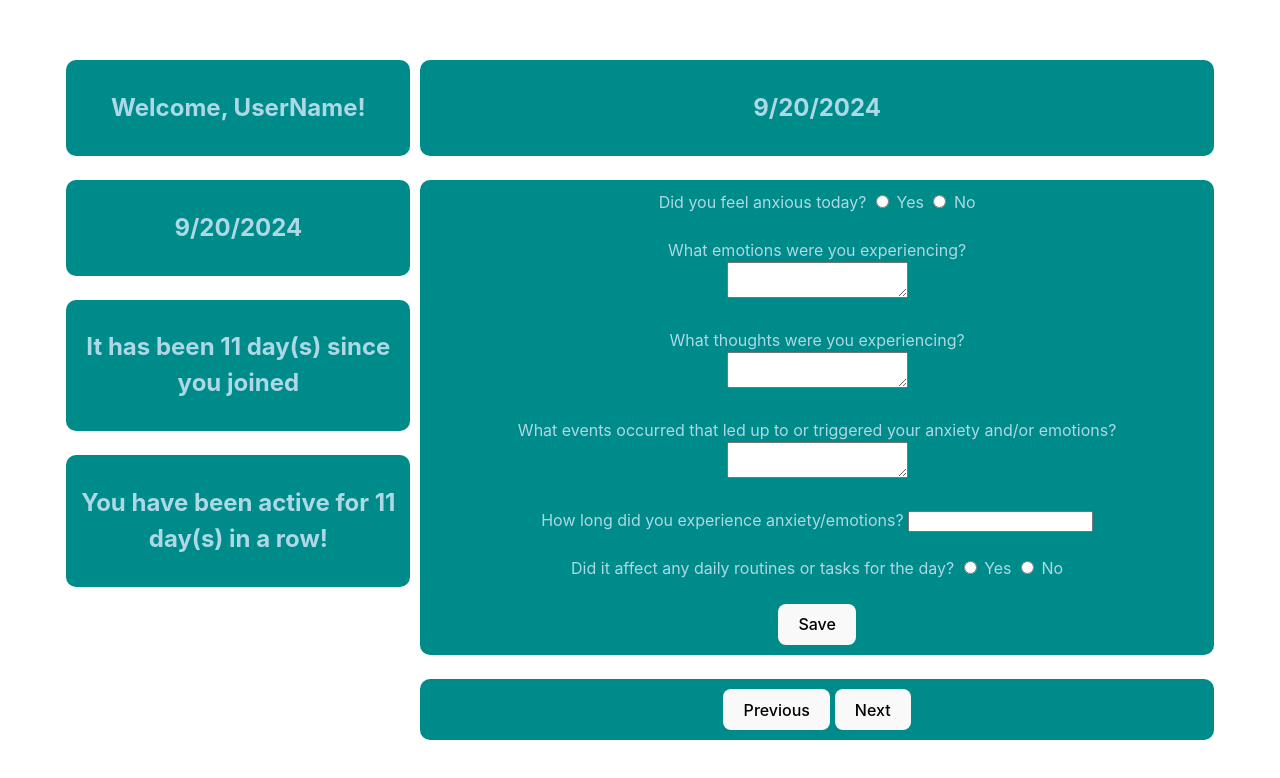
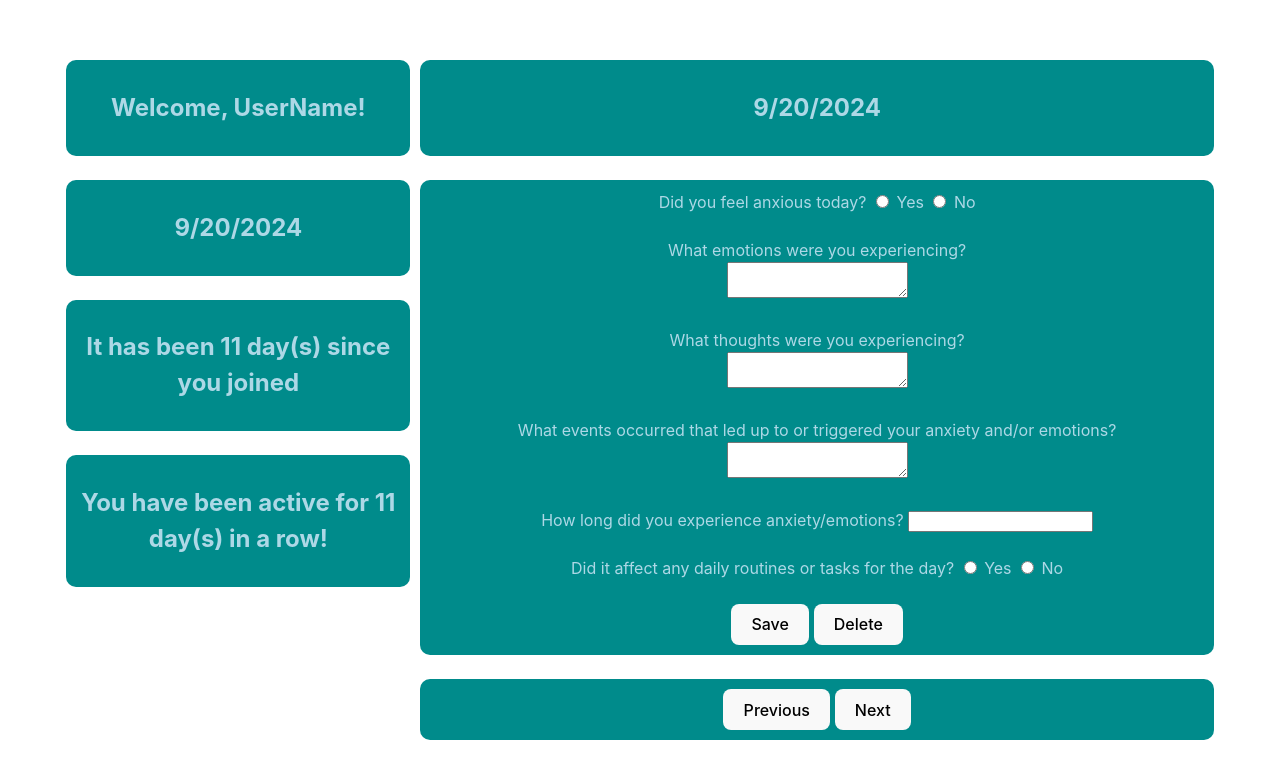
Before and after one commit to PipoAT/CS5167-Project-1, a Svelte app: page / in a window 1280 px wide. Shown: the top 778 px of the page. Built offline with nearby package versions, Linux system fonts and the light colour scheme.

Commit message:
adding delete button and testing deletion of entry

```diff
--- a/src/App.svelte
+++ b/src/App.svelte
@@ -31,6 +31,13 @@
     // Update the app's state to reflect the new entry
     entry = entries[currentDateSelected];
     alert('Entry saved!');
+  }
+
+  function deleteForm(event) {
+    event.preventDefault();  // Prevent the default form submission
+    delete entries[currentDateSelected];
+    localStorage.setItem('entries', JSON.stringify(entries));
+    alert('Deleted current entry!')
   }
 
   function updateDate(increment) {
@@ -100,6 +107,7 @@
           <label for="effect-no">No</label>
           <br><br>
           <button id="saveButton" type="submit">Save</button>
+          <button id="deleteButton" on:click={() => deleteForm()}>Delete</button>
         </form>
       </div>
       <br>
```
